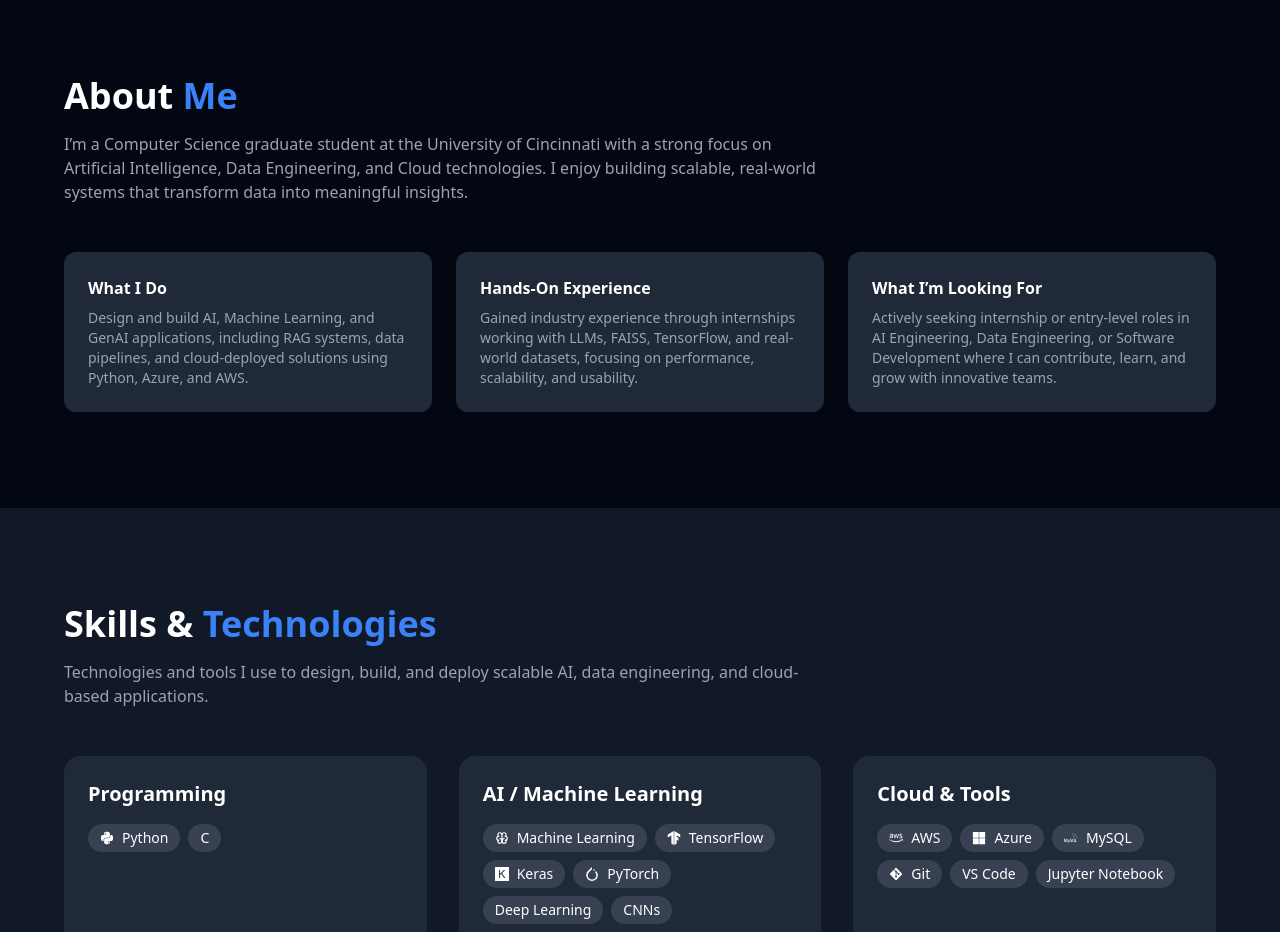
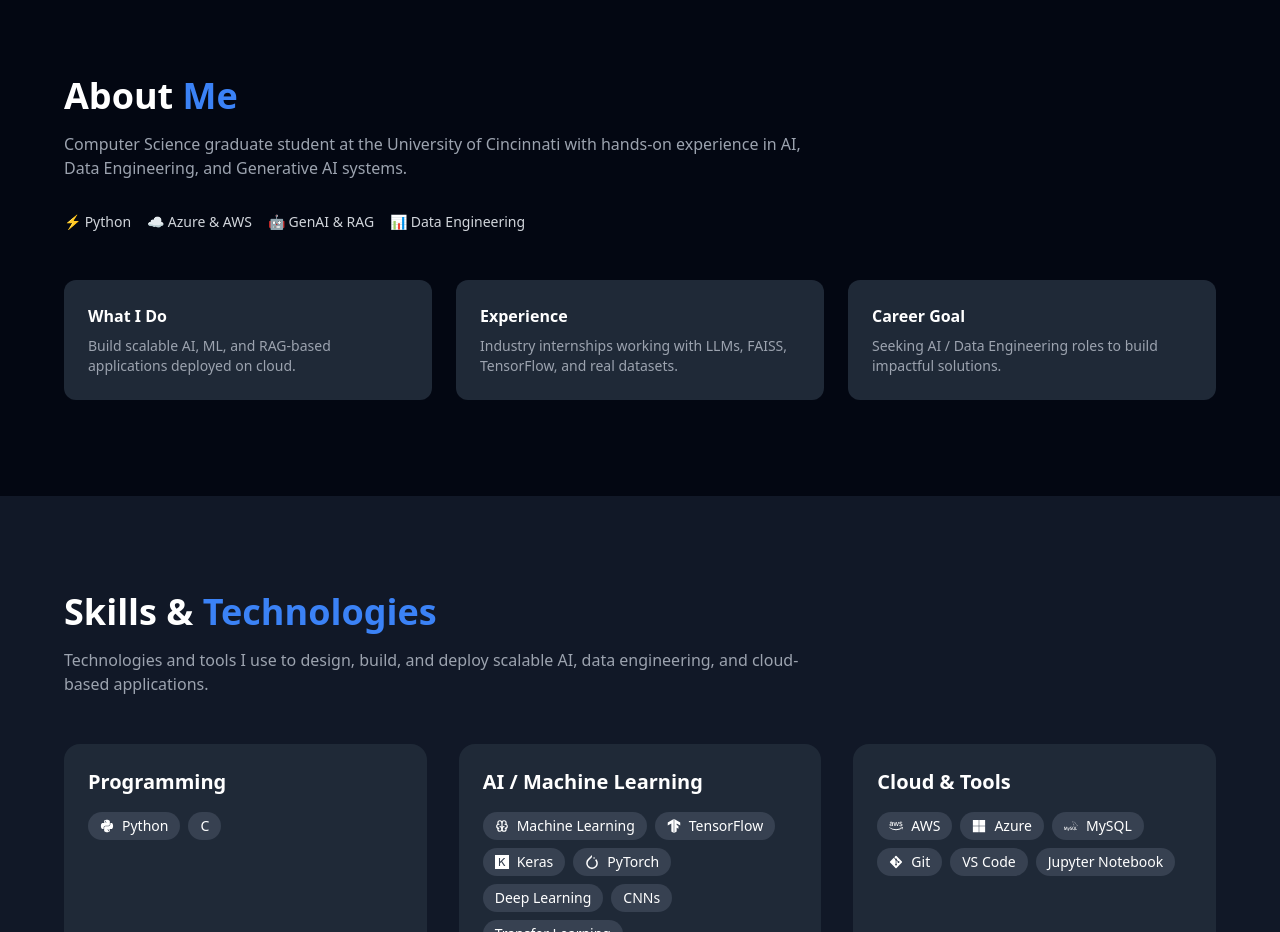
Before and after one commit to Loki0510/lokesh-portfolio, a React (Vite) app: page / in a window 1280 px wide. Shown: the part 820-1752 px from the top of the page. Built offline with nearby package versions, Linux system fonts and the light colour scheme.

Commit message:
Refactor About component content and structure

```diff
--- a/src/components/About.jsx
+++ b/src/components/About.jsx
@@ -1,50 +1,44 @@
 const About = () => {
   return (
-    <section id="about" className="py-24 bg-gray-950 px-6">
+    <section id="about" className="py-24 px-6 bg-gray-950">
       <div className="max-w-6xl mx-auto">
-
-        {/* Heading */}
         <h2 className="text-4xl font-extrabold mb-4">
           About <span className="text-blue-500">Me</span>
         </h2>
 
-        <p className="text-gray-400 mb-12 max-w-3xl">
-          I’m a Computer Science graduate student at the University of Cincinnati
-          with a strong focus on Artificial Intelligence, Data Engineering, and
-          Cloud technologies. I enjoy building scalable, real-world systems that
-          transform data into meaningful insights.
+        <p className="text-gray-400 max-w-3xl mb-8">
+          Computer Science graduate student at the University of Cincinnati with
+          hands-on experience in AI, Data Engineering, and Generative AI systems.
         </p>
 
-        {/* Cards */}
+        <div className="flex flex-wrap gap-4 text-sm text-gray-300 mb-12">
+          <span>⚡ Python</span>
+          <span>☁ Azure & AWS</span>
+          <span>🤖 GenAI & RAG</span>
+          <span>📊 Data Engineering</span>
+        </div>
+
         <div className="grid md:grid-cols-3 gap-6">
-
           <div className="bg-gray-800 p-6 rounded-xl">
             <h3 className="font-semibold mb-2">What I Do</h3>
             <p className="text-gray-400 text-sm">
-              Design and build AI, Machine Learning, and GenAI applications,
-              including RAG systems, data pipelines, and cloud-deployed solutions
-              using Python, Azure, and AWS.
+              Build scalable AI, ML, and RAG-based applications deployed on cloud.
             </p>
           </div>
 
           <div className="bg-gray-800 p-6 rounded-xl">
-            <h3 className="font-semibold mb-2">Hands-On Experience</h3>
+            <h3 className="font-semibold mb-2">Experience</h3>
             <p className="text-gray-400 text-sm">
-              Gained industry experience through internships working with LLMs,
-              FAISS, TensorFlow, and real-world datasets, focusing on performance,
-              scalability, and usability.
+              Industry internships working with LLMs, FAISS, TensorFlow, and real datasets.
             </p>
           </div>
 
           <div className="bg-gray-800 p-6 rounded-xl">
-            <h3 className="font-semibold mb-2">What I’m Looking For</h3>
+            <h3 className="font-semibold mb-2">Career Goal</h3>
             <p className="text-gray-400 text-sm">
-              Actively seeking internship or entry-level roles in AI Engineering,
-              Data Engineering, or Software Development where I can contribute,
-              learn, and grow with innovative teams.
+              Seeking AI / Data Engineering roles to build impactful solutions.
             </p>
           </div>
-
         </div>
       </div>
     </section>
```
